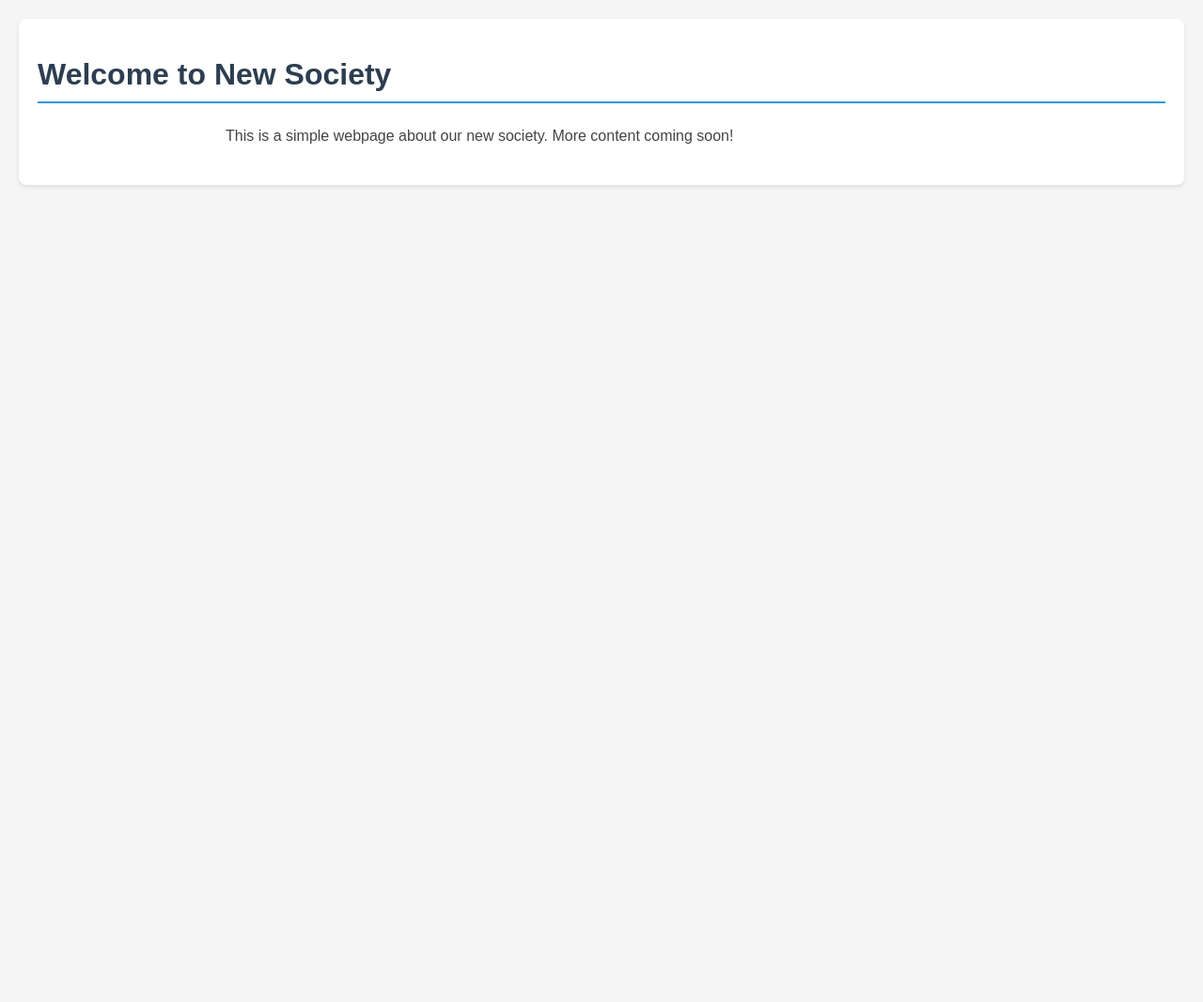
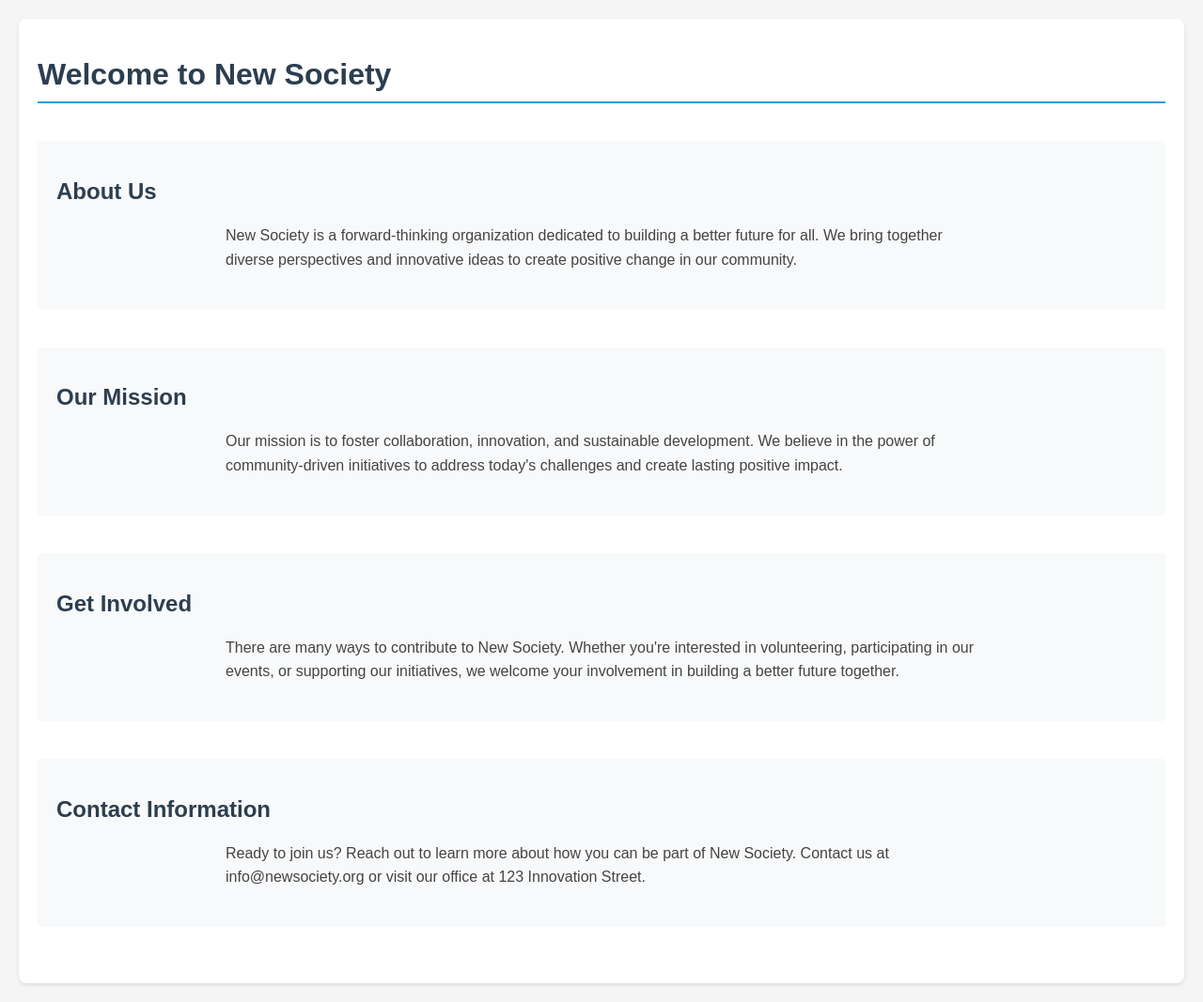
Before and after one commit to fullya99/new-society-test, a plain HTML site: page index.html in a window 1280 px wide. Shown: the whole page at 94% size. Before the commit the page ends 800 px from the top, so only its background shows below. Drawn offline with Linux system fonts and the light colour scheme.

Commit message:
Add more content sections

```diff
--- a/index.html
+++ b/index.html
@@ -12,8 +12,10 @@
             background-color: #f5f5f5;
             color: #444;
         }
+        h1, h2 {
+            color: #2c3e50;
+        }
         h1 {
-            color: #2c3e50;
             border-bottom: 2px solid #3498db;
             padding-bottom: 10px;
         }
@@ -30,12 +32,37 @@
             border-radius: 8px;
             box-shadow: 0 2px 4px rgba(0,0,0,0.1);
         }
+        .section {
+            margin: 40px 0;
+            padding: 20px;
+            border-radius: 4px;
+            background-color: #f8f9fa;
+        }
     </style>
 </head>
 <body>
     <div class="container">
         <h1>Welcome to New Society</h1>
-        <p>This is a simple webpage about our new society. More content coming soon!</p>
+
+        <div class="section">
+            <h2>About Us</h2>
+            <p>New Society is a forward-thinking organization dedicated to building a better future for all. We bring together diverse perspectives and innovative ideas to create positive change in our community.</p>
+        </div>
+
+        <div class="section">
+            <h2>Our Mission</h2>
+            <p>Our mission is to foster collaboration, innovation, and sustainable development. We believe in the power of community-driven initiatives to address today's challenges and create lasting positive impact.</p>
+        </div>
+
+        <div class="section">
+            <h2>Get Involved</h2>
+            <p>There are many ways to contribute to New Society. Whether you're interested in volunteering, participating in our events, or supporting our initiatives, we welcome your involvement in building a better future together.</p>
+        </div>
+
+        <div class="section">
+            <h2>Contact Information</h2>
+            <p>Ready to join us? Reach out to learn more about how you can be part of New Society. Contact us at info@newsociety.org or visit our office at 123 Innovation Street.</p>
+        </div>
     </div>
 </body>
 </html>
```
